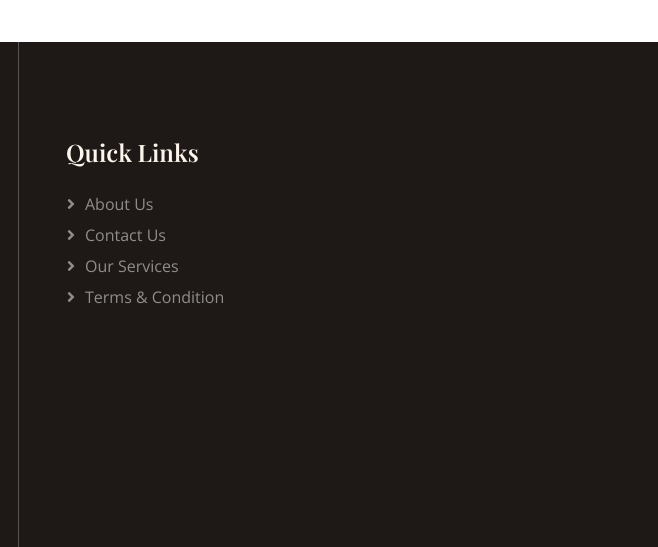
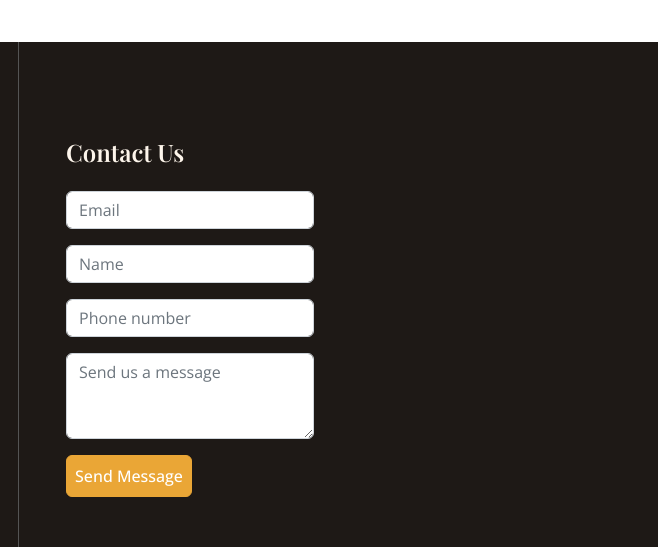
Before and after one commit to joelpto/joelpto.github.io, a plain HTML site: page index.html in a window 1280 px wide. Shown: the part 4068-4615 px from the top of the page, 622-1280 px from the left. Drawn offline with nearby package versions, Linux system fonts and the light colour scheme.

Commit message:
Update contact form

```diff
--- a/index.html
+++ b/index.html
@@ -557,12 +557,14 @@
             <div class="col-lg-6 ps-lg-5">
                 <div class="row g-5">
                     <div class="col-sm-6">
-                        <h4 class="text-light mb-4">Quick Links</h4>
-                        <a class="btn btn-link" href="">About Us</a>
-                        <a class="btn btn-link" href="">Contact Us</a>
-                        <a class="btn btn-link" href="">Our Services</a>
-                        <a class="btn btn-link" href="">Terms & Condition</a>
-                        <!-- a class="btn btn-link" href="">Support</a -->
+                        <h4 class="text-light mb-4">Contact Us</h4>
+                        <form name="submit-to-google-sheet">
+                            <input class="form-control mb-3 me-sm-5" name="email" type="email" placeholder="Email" required>
+                            <input class="form-control mb-3 me-sm-5" name="name" type="name" placeholder="Name" required>
+                            <input class="form-control mb-3 me-sm-5" name="phone" type="tel" placeholder="Phone number" required>
+                            <textarea class="form-control mb-3 me-sm-5" name="message" type="text" rows="3" placeholder="Send us a message"></textarea>
+                            <button class="btn btn-primary p-2" type="submit">Send Message</button>
+                        </form>
                     </div>
                     <!--div class="col-sm-6">
                         <h4 class="text-light mb-4">Contact Us</h4>
```
